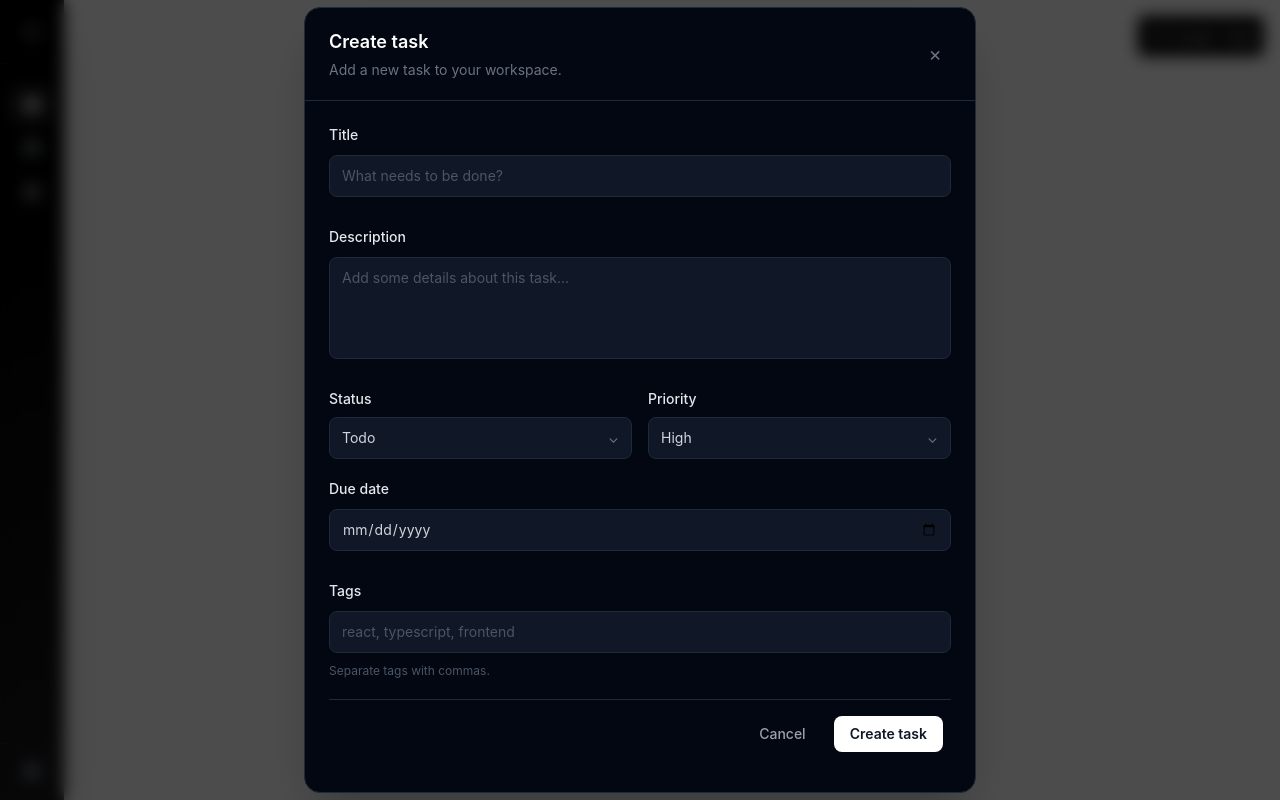
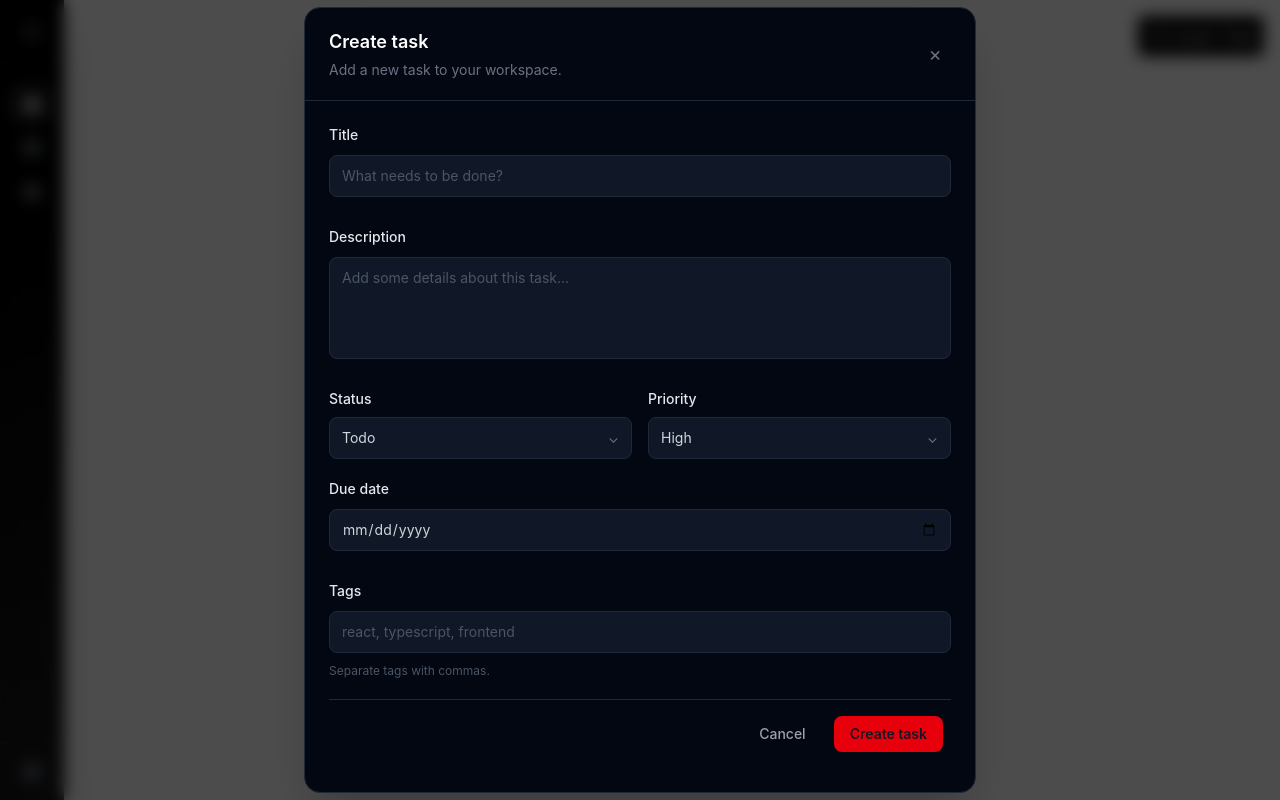
Before and after one commit to psshrijith/TaskFlow, a React (Vite) app: page /dashboard in a window 1280 px wide. Both pictures are taken after a click on the button "Create Task". Built offline with nearby package versions, Linux system fonts and the light colour scheme.

Commit message:
feat(taskFlow): added modal validation

```diff
--- a/src/components/Modal/ModalFooter.tsx
+++ b/src/components/Modal/ModalFooter.tsx
@@ -1,10 +1,12 @@
 type ModalFooterProps = {
   setIsOpenModal: (isOpen: boolean) => void;
   handleCreateTask: () => void;
+  disabled: boolean;
 };
 const ModalFooter = ({
   setIsOpenModal,
   handleCreateTask,
+  disabled
 }: ModalFooterProps) => {
 
   return (
@@ -20,7 +22,8 @@ const ModalFooter = ({
       <button
         type="button"
         onClick={handleCreateTask}
-        className="rounded-lg bg-white px-4 py-2 text-sm font-semibold text-gray-900 transition hover:bg-gray-200"
+        disabled={disabled}
+        className="rounded-lg bg-white px-4 py-2 text-sm font-semibold text-gray-900 transition hover:bg-gray-200 disabled:bg-red-600"
       >
         Create task
       </button>
--- a/src/components/Modal/index.tsx
+++ b/src/components/Modal/index.tsx
@@ -21,6 +21,7 @@ const priorityOptions = [
 ];
 
 const Modal = ({ isOpenModal, setIsOpenModal }: ModalProps) => {
+
   const [taskData, setTaskData] = useState({
     title: "",
     description: "",
@@ -113,6 +114,8 @@ const Modal = ({ isOpenModal, setIsOpenModal }: ModalProps) => {
       [field]: value,
     }));
   };
+
+  const buttonDisable = !taskData.title.trim() || !taskData.description.trim();
 
   if (!isOpenModal) {
     return null;
@@ -207,6 +210,7 @@ const Modal = ({ isOpenModal, setIsOpenModal }: ModalProps) => {
           <ModalFooter
             handleCreateTask={handleCreateTask}
             setIsOpenModal={setIsOpenModal}
+            disabled={buttonDisable}
           />
         </div>
       </div>
```
